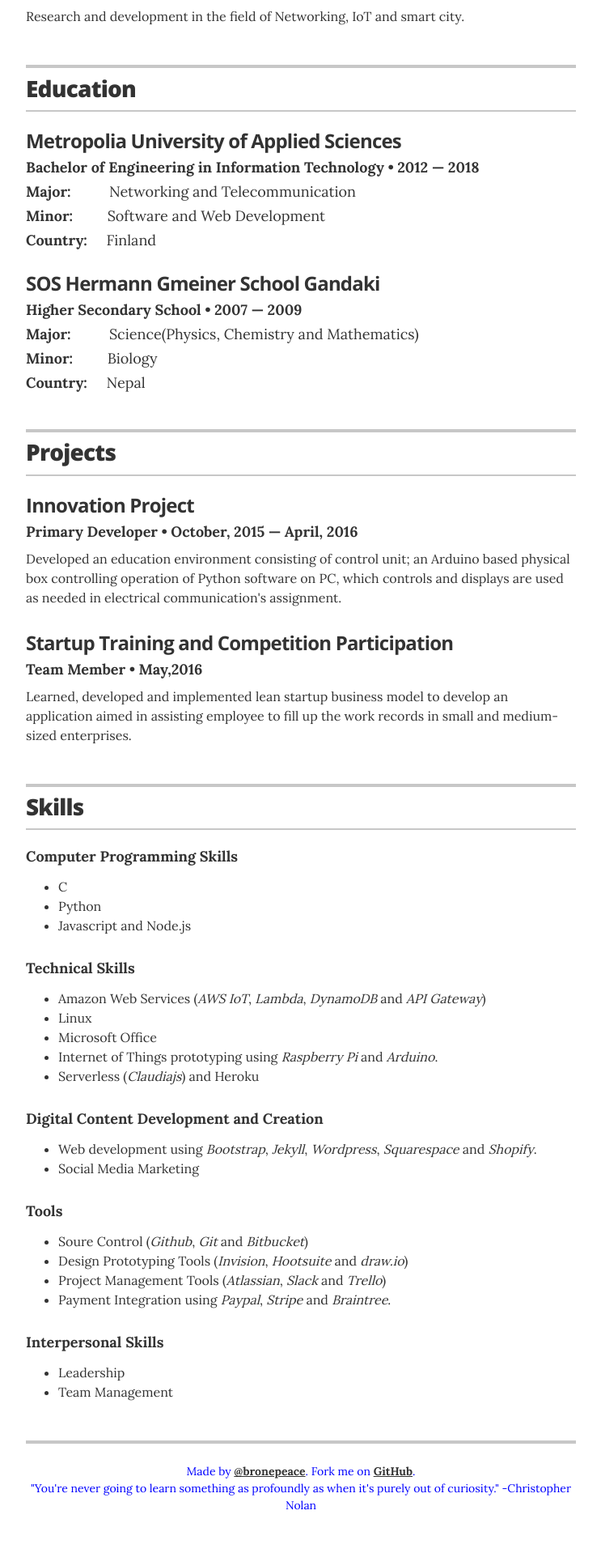
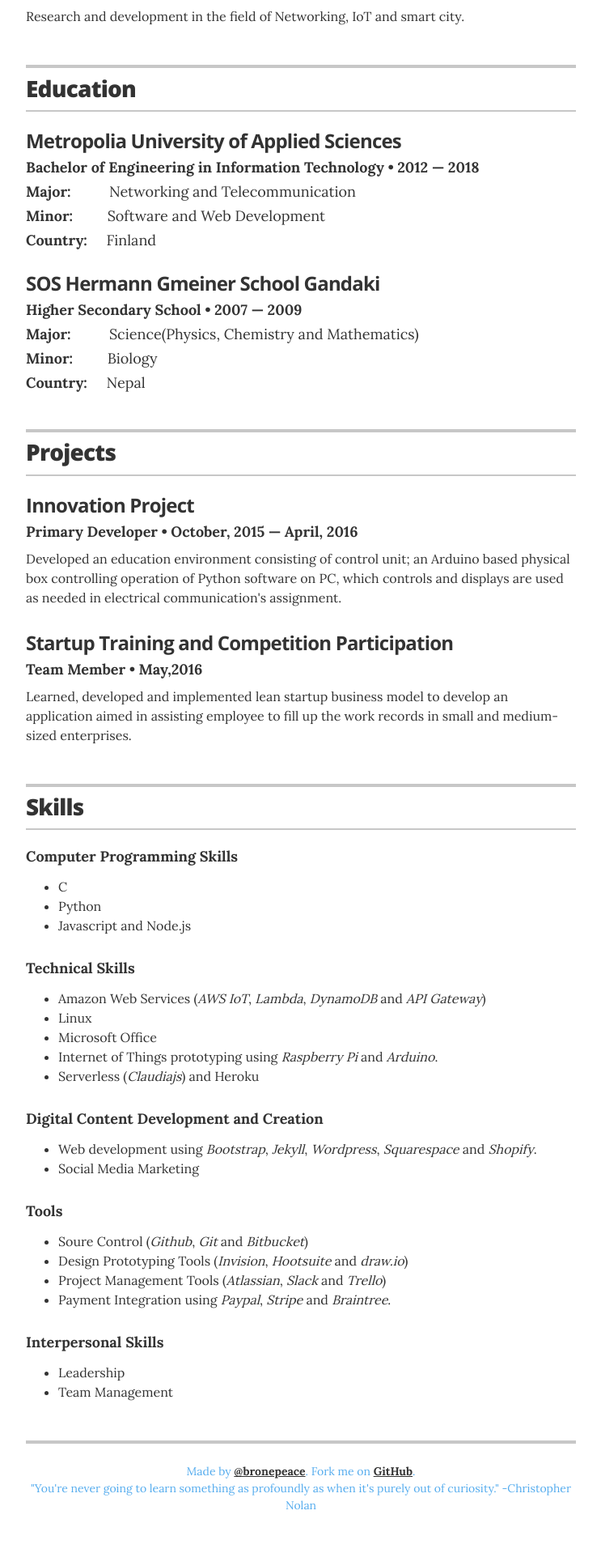
Before and after one commit to ranabhat/ranabhat.github.io, a Jekyll site: the page built from index.html, in a window 1280 px wide. Shown: the part 1464-3382 px from the top of the page at 81% size, without its empty margins (268-1011 px from the left). Built offline with Jekyll 4.4.1, drawn with Linux system fonts in a browser that asks for light colours.

Commit message:
Update _resume.scss

```diff
--- a/_sass/_resume.scss
+++ b/_sass/_resume.scss
@@ -185,7 +185,7 @@
   .footer-line {
     margin: 0;
     font-size: .875rem;
-    color: blue;
+    color: #55acee;
 
     > a {
       font-weight: 700;
```
